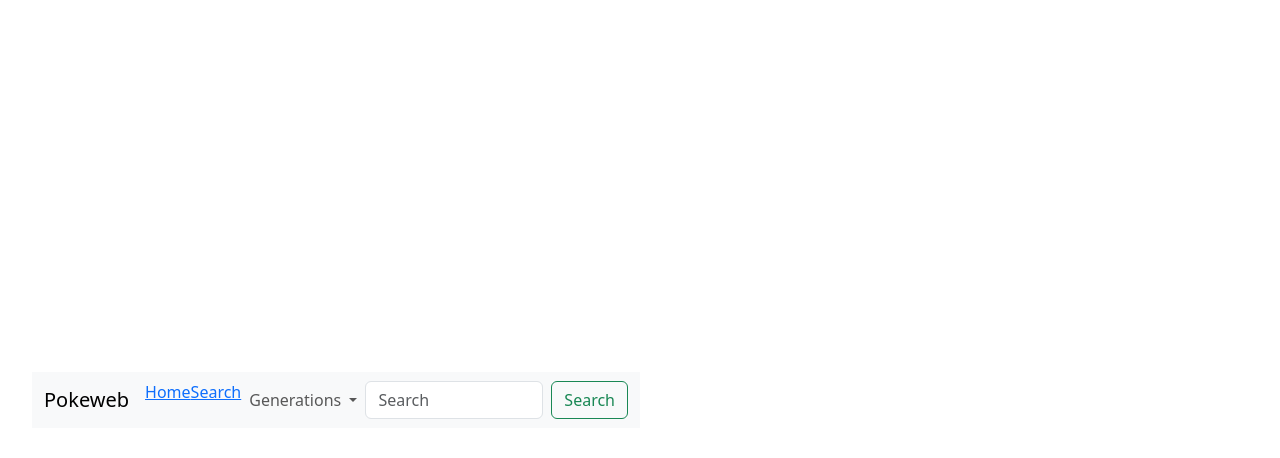
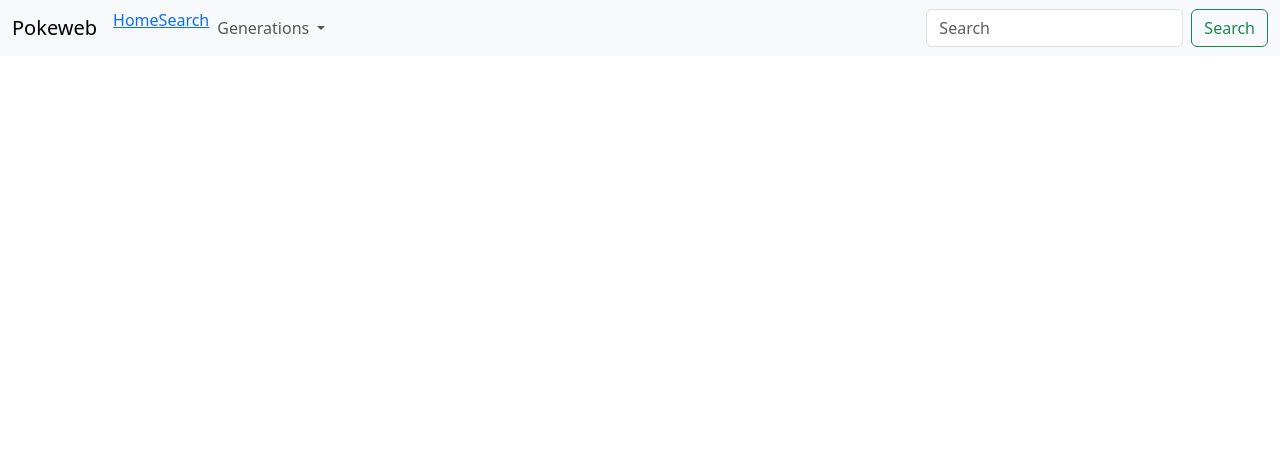
Before and after one commit to jumelis/vue-pokeapi, a Vue app: page / in a window 1280 px wide. Shown: the top 458 px of the page. Built offline with nearby package versions, Linux system fonts and the light colour scheme; no server answers.

Commit message:
fix navbar

```diff
--- a/src/App.vue
+++ b/src/App.vue
@@ -2,6 +2,7 @@
 import { RouterLink, RouterView } from 'vue-router'
 </script>
 <template>
+  <div>
   <header>
         <nav class="navbar navbar-expand-lg bg-body-tertiary">
   <div class="container-fluid">
@@ -50,5 +51,6 @@ import { RouterLink, RouterView } from 'vue-router'
   </div>
 </nav>
   </header>
+</div>
   <RouterView />
 </template>
--- a/src/assets/base.css
+++ b/src/assets/base.css
@@ -1,4 +1,4 @@
-/* color palette from <https://github.com/vuejs/theme> */
+/* color palette from <https://github.com/vuejs/theme>
 :root {
   --vt-c-white: #ffffff;
   --vt-c-white-soft: #f8f8f8;
@@ -22,7 +22,7 @@
 }
 
 /* semantic color variables for this project */
-:root {
+/* :root {
   --color-background: var(--vt-c-white);
   --color-background-soft: var(--vt-c-white-soft);
   --color-background-mute: var(--vt-c-white-mute);
@@ -70,4 +70,4 @@ body {
   text-rendering: optimizeLegibility;
   -webkit-font-smoothing: antialiased;
   -moz-osx-font-smoothing: grayscale;
-}
+}  */
--- a/src/main.js
+++ b/src/main.js
@@ -1,4 +1,4 @@
-import './assets/main.css'
+// import './assets/main.css'
 import "bootstrap/dist/css/bootstrap.css"
 import { createApp } from 'vue'
 import App from './App.vue'
```
